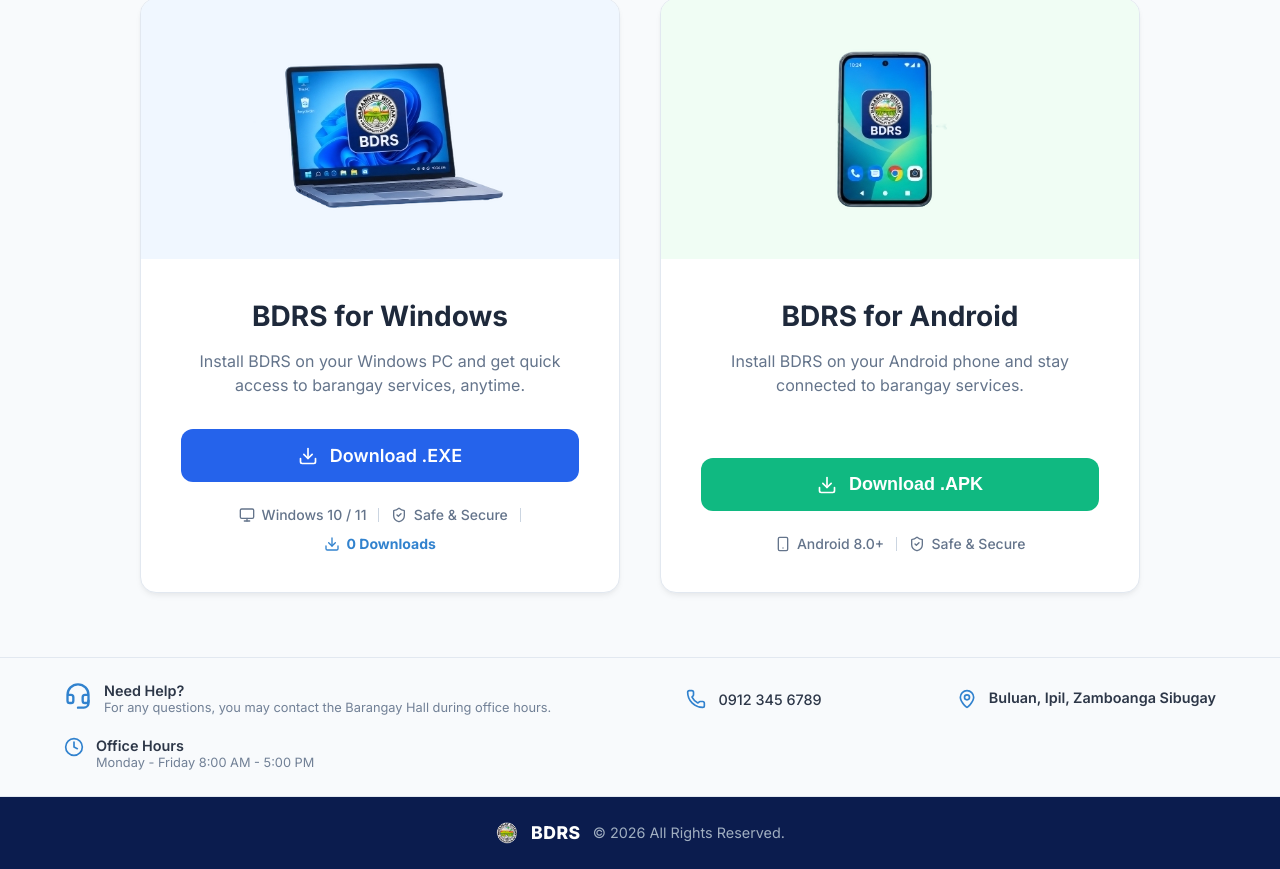
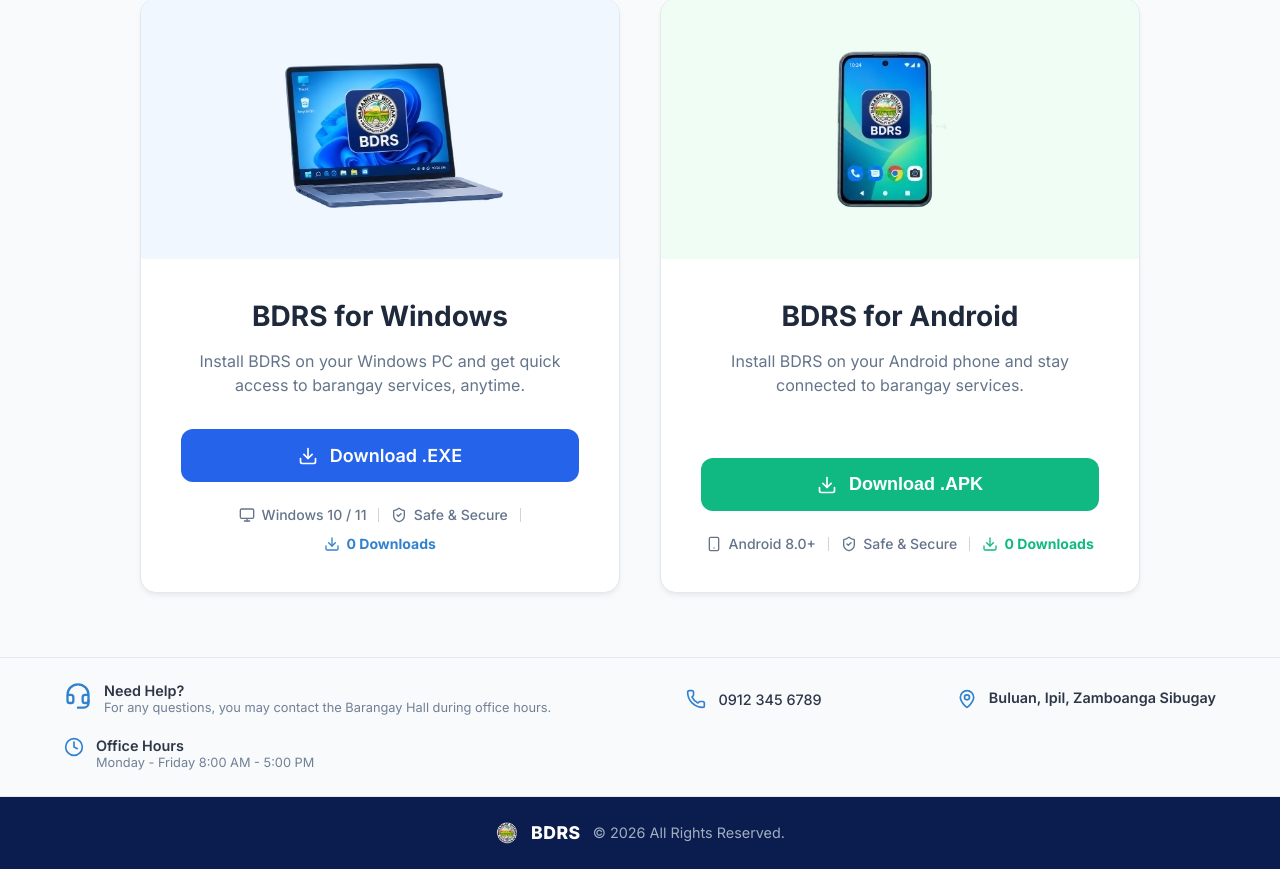
Before and after one commit to johnreybaluca46-lab/BDRS, a React (Vite) app: page /download in a window 1280 px wide. Shown: the part 566-1435 px from the top of the page. Built offline with nearby package versions, Linux system fonts and the light colour scheme; no server answers; the database is empty.

Commit message:
style: add download counter to android card

```diff
--- a/src/pages/user/download.jsx
+++ b/src/pages/user/download.jsx
@@ -136,7 +136,7 @@ export default function DownloadPage() {
                 </button>
               </div>
 
-              <div className="card-footer">
+              <div className="card-footer" style={{ flexWrap: 'wrap', justifyContent: 'center' }}>
                 <div className="footer-item">
                   <Smartphone size={16} />
                   Android 8.0+
@@ -145,6 +145,11 @@ export default function DownloadPage() {
                 <div className="footer-item">
                   <ShieldCheck size={16} />
                   Safe & Secure
+                </div>
+                <div className="footer-divider"></div>
+                <div className="footer-item" style={{ color: '#10b981', fontWeight: 'bold' }}>
+                  <Download size={16} />
+                  {formatNumber(downloadCount)} Downloads
                 </div>
               </div>
             </div>
```
